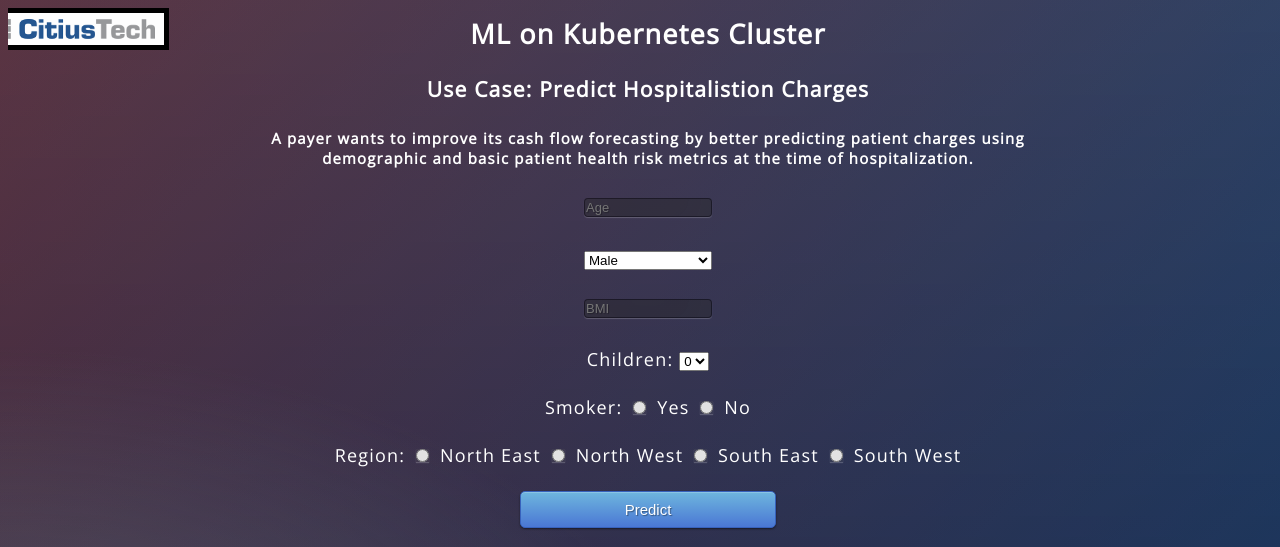
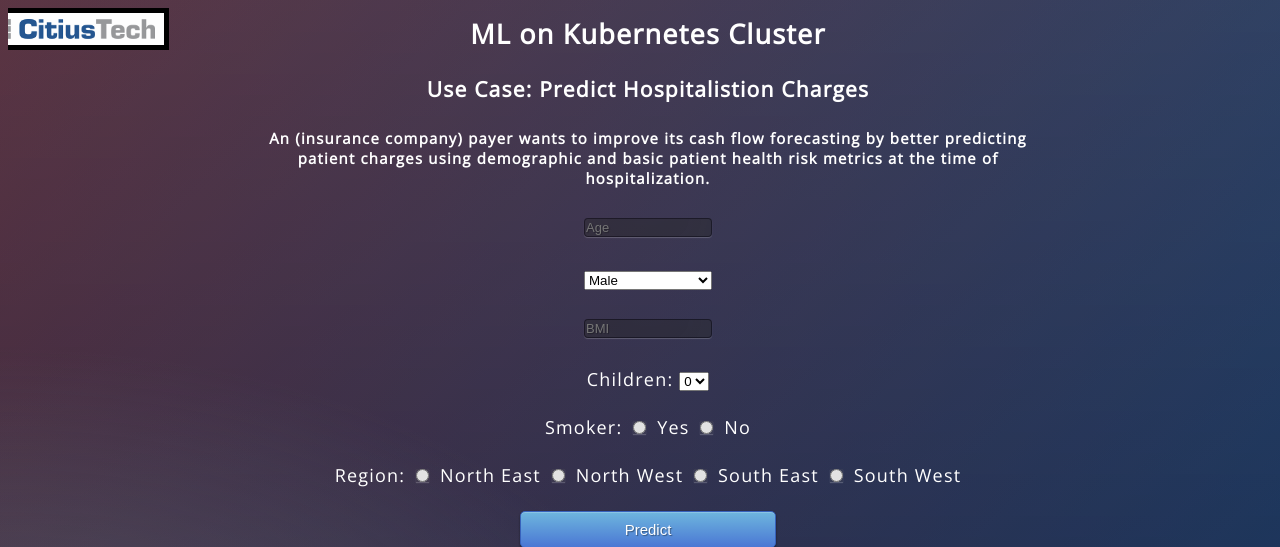
Before and after one commit to aadityak27111987/pycaret-deployment-google, a Flask app: page / in a window 1280 px wide. Shown: the top 547 px of the page. Run offline with Flask 2, Linux system fonts and the light colour scheme; parts of the project's set-up code (start-up, migrations or seed data) failed here and were passed over.

Commit message:
changes to ui

```diff
--- a/templates/home.html
+++ b/templates/home.html
@@ -34,7 +34,7 @@
 	<h3>Use Case: Predict Hospitalistion Charges</h3>
 	<p>
 		<h5 style="padding-left: 18%; padding-right: 18%; text-align: center;">
-		A payer wants to improve its cash flow forecasting by better predicting patient charges using demographic and basic patient health risk metrics at the time of hospitalization.
+		An (insurance company) payer wants to improve its cash flow forecasting by better predicting patient charges using demographic and basic patient health risk metrics at the time of hospitalization.
 		</h5>
 	</p>
 
```
